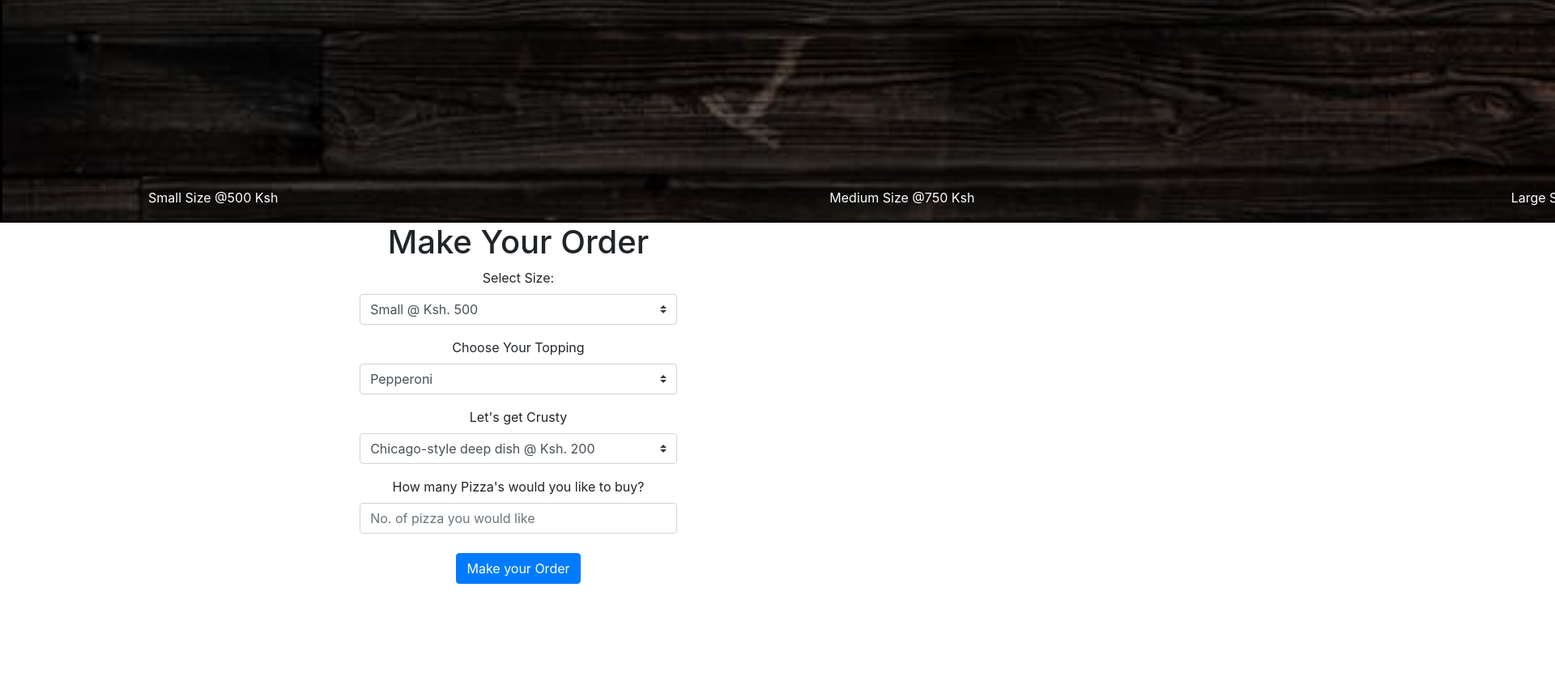
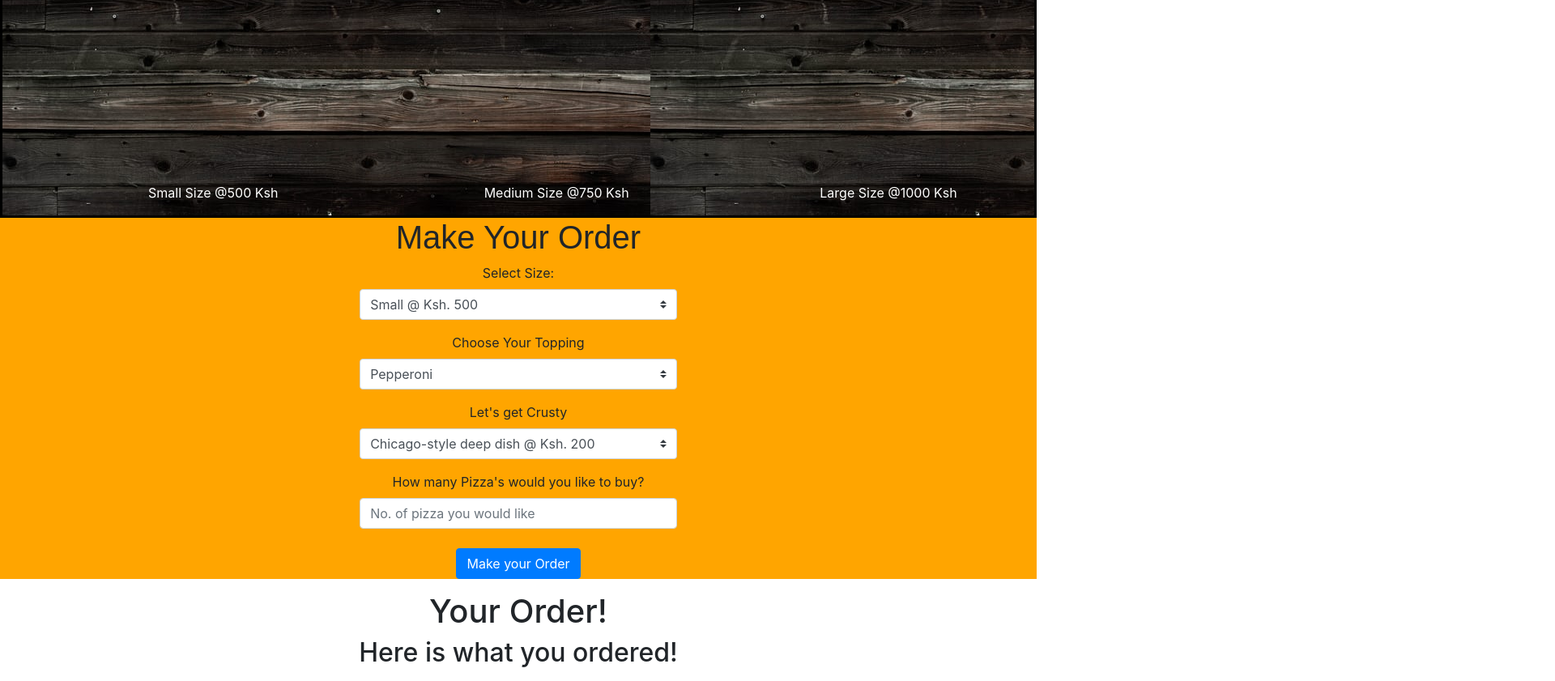
Before and after one commit to MugoDom/Pizza-App, a plain HTML site: page index.html in a window 1280 px wide. Shown: the part 678-1519 px from the top of the page at 81% size, 1920 px wide, since content can reach past the window. Before the commit the page ends 1415 px from the top, so only its background shows below. Drawn offline with nearby package versions, Linux system fonts and the light colour scheme.

Commit message:
fix issues with images and page layout

```diff
--- a/css/styles.css
+++ b/css/styles.css
@@ -1,13 +1,12 @@
 .body{
-    margin: 1%;
-    padding: 1%;
+    margin: 0%;
+    padding: 0%;
 }
 
 
 .jumbotron-fluid{
     background-image: url(/images/h-image.jpeg);
     background-size: cover;
-    border: solid black;
 }
 .logo-d{
     position: relative;
@@ -19,9 +18,8 @@
 }
 .menu{
     background-image: url(/images/wood-background.jpeg);
-    background-size: cover;
     border: solid black;
-    width: 200%;
+    background-color: orange;
 }
 .caption-1{
     position: relative;
@@ -70,3 +68,9 @@
 
       right: 80px;
   }
+  .h1-order, .h2-menu{
+      font-family: fantasy;
+  }
+  .order{
+      background-color: orange;
+  }
--- a/index.html
+++ b/index.html
@@ -137,12 +137,21 @@
                 <a href="#summary">
                     <button type="submit" class="btn btn-primary checkout" id="checkout">Make your Order</button>
                 </a>
+                <br>
 
             </div>
+            <div class="col-sm-2"></div>
 
         </div>
 
     </div>
+    <div class="your-order" id="total-order">
+        <h1 class="text-center" id = "summary"> Your Order!</h1>
+        <h2 class="text-center">Here is what you ordered!</h2>
+        <ol id = "order-list" class="text-center sum"></ol>
+
+    </div>
+
 
     <script src="https://code.jquery.com/jquery-3.5.1.min.js"
         integrity="sha256-9/aliU8dGd2tb6OSsuzixeV4y/faTqgFtohetphbbj0=" crossorigin="anonymous"></script>
```
Also changed, not shown: 2 other files.
